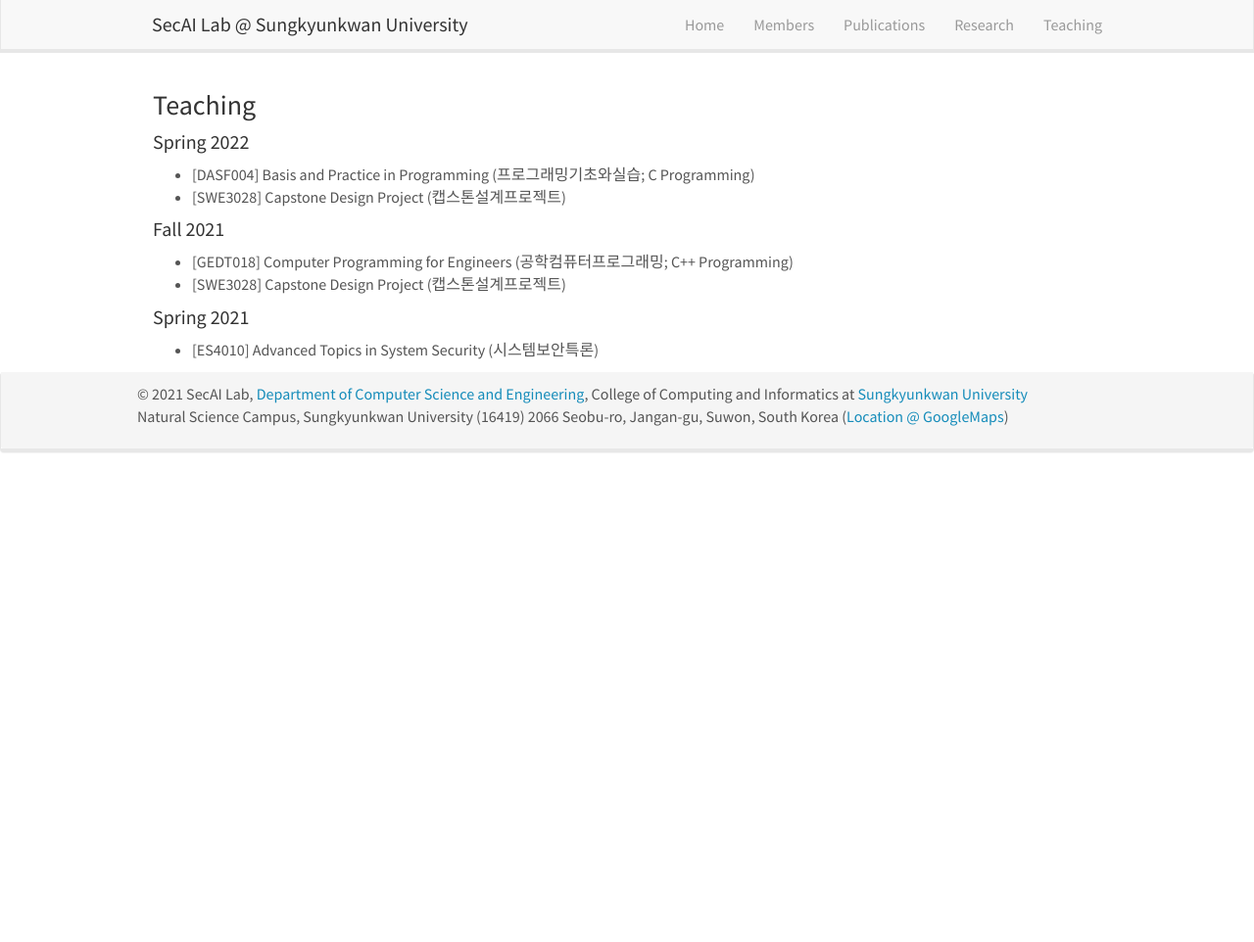
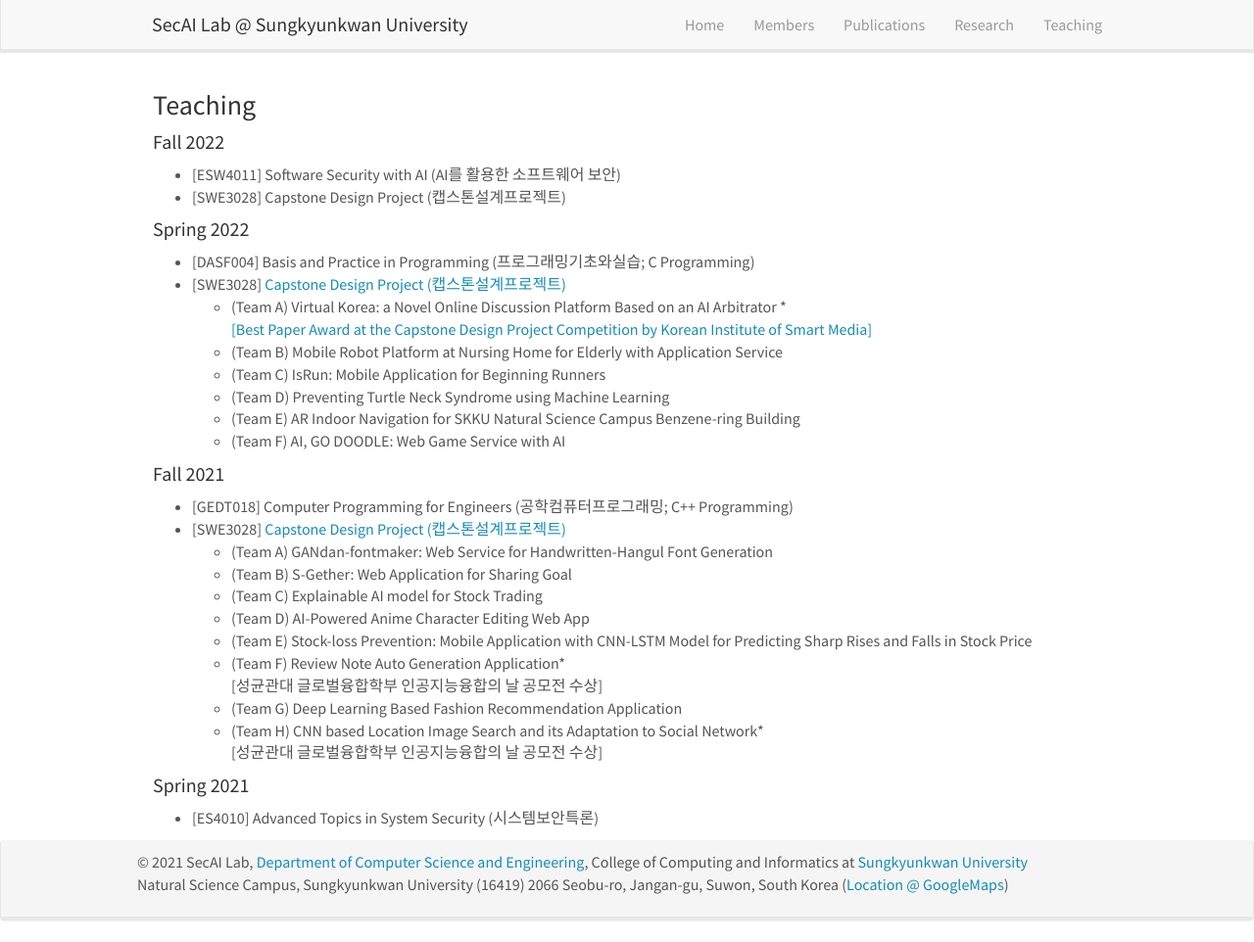
Before and after one commit to SecAI-Lab/secai-lab.github.io, a Jekyll site: the page built from _pages/teaching.md, in a window 1280 px wide and 962 px high. Shown: the whole window at 98% size. Built offline with Jekyll 4.4.1, drawn with Linux system fonts in a browser that asks for light colours; nearby versions of some CDN libraries.

Commit message:
teaching updated

```diff
--- a/_pages/teaching.md
+++ b/_pages/teaching.md
@@ -8,13 +8,34 @@
 
 ### Teaching
 
+#### Fall 2022
+* [ESW4011] Software Security with AI (AI를 활용한 소프트웨어 보안)
+* [SWE3028] Capstone Design Project (캡스톤설계프로젝트)
+
 #### Spring 2022
 * [DASF004] Basis and Practice in Programming (프로그래밍기초와실습; C Programming)
-* [SWE3028] Capstone Design Project (캡스톤설계프로젝트)
+* [SWE3028] <a href="https://github.com/SecAI-Lab/SWE3028-Spring-2022/" target="_blank">Capstone Design Project (캡스톤설계프로젝트)</a>
+  - (Team A) Virtual Korea: a Novel Online Discussion Platform Based on an AI Arbitrator * <br>
+    <a href="https://kism.or.kr/bbs/board.php?bo_table=AL01000000&wr_id=355" target="_blank">[Best Paper Award at the Capstone Design Project Competition by Korean Institute of Smart Media]</a>
+  - (Team B) Mobile Robot Platform at Nursing Home for Elderly with Application Service
+  - (Team C) IsRun: Mobile Application for Beginning Runners
+  - (Team D) Preventing Turtle Neck Syndrome using Machine Learning
+  - (Team E) AR Indoor Navigation for SKKU Natural Science Campus Benzene-ring Building
+  - (Team F) AI, GO DOODLE: Web Game Service with AI
 
 #### Fall 2021
 * [GEDT018] Computer Programming for Engineers (공학컴퓨터프로그래밍; C++ Programming)
-* [SWE3028] Capstone Design Project (캡스톤설계프로젝트)
+* [SWE3028] <a href="https://github.com/SecAI-Lab/SWE3028-Fall-2021/" target="_blank">Capstone Design Project (캡스톤설계프로젝트)</a>
+  - (Team A) GANdan-fontmaker: Web Service for Handwritten-Hangul Font Generation
+  - (Team B) S-Gether: Web Application for Sharing Goal
+  - (Team C) Explainable AI model for Stock Trading
+  - (Team D) AI-Powered Anime Character Editing Web App
+  - (Team E) Stock-loss Prevention: Mobile Application with CNN-LSTM Model for Predicting Sharp Rises and Falls in Stock Price
+  - (Team F) Review Note Auto Generation Application* <br>
+    [성균관대 글로벌융합학부 인공지능융합의 날 공모전 수상]
+  - (Team G) Deep Learning Based Fashion Recommendation Application
+  - (Team H) CNN based Location Image Search and its Adaptation to Social Network* <br>
+    [성균관대 글로벌융합학부 인공지능융합의 날 공모전 수상]
 
 #### Spring 2021
 * [ES4010] Advanced Topics in System Security (시스템보안특론)
```
